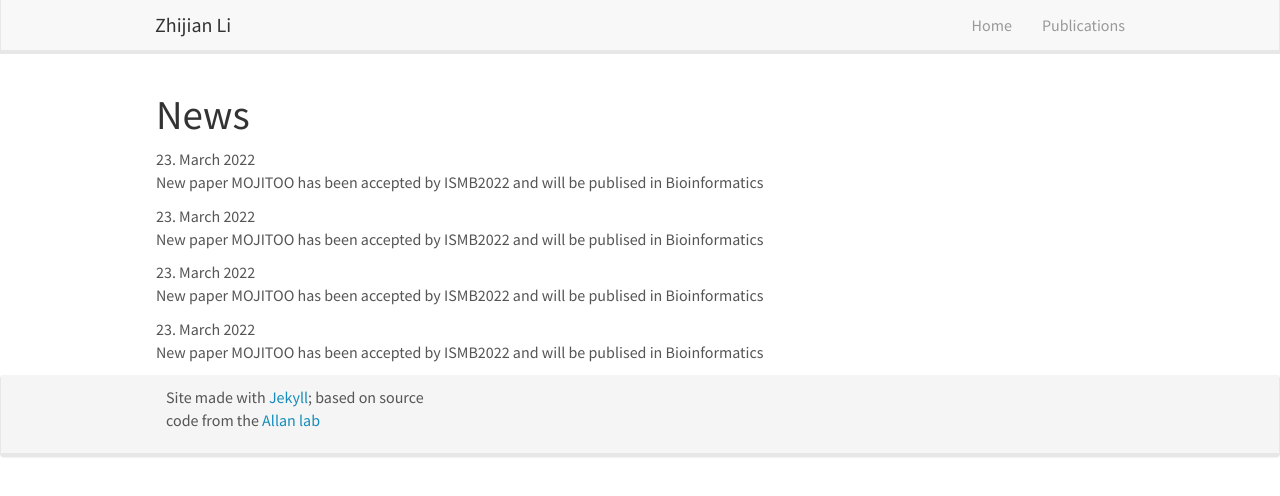
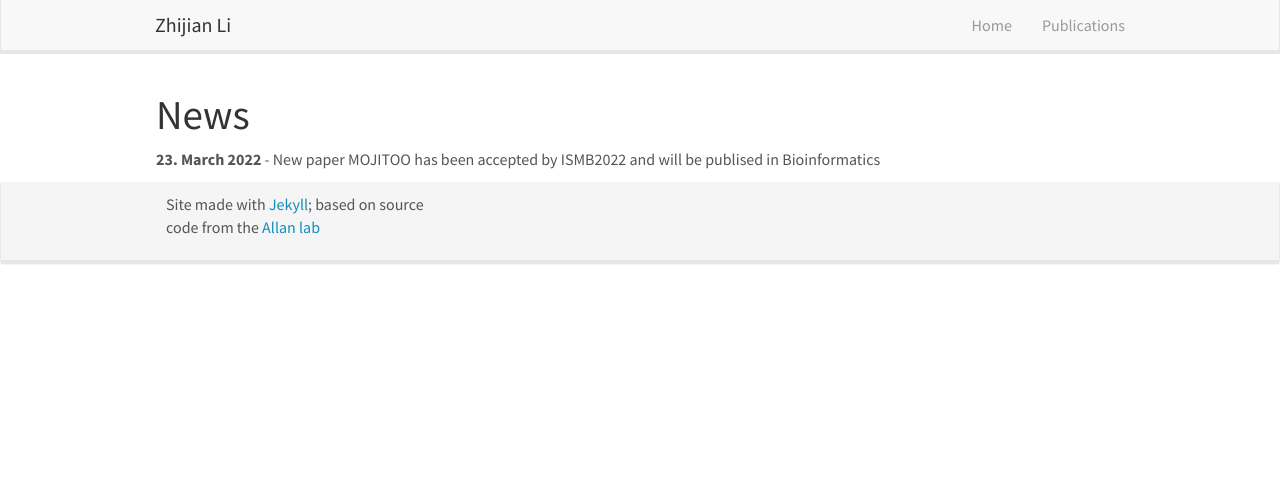
Before and after one commit to lzj1769/lzj1769.github.io, a Jekyll site: the page built from _pages/allnews.md, in a window 1280 px wide. Shown: the top 496 px of the page. Built offline with Jekyll 4.4.1, drawn with Linux system fonts in a browser that asks for light colours; nearby versions of some CDN libraries.

Commit message:
update news

```diff
--- a/_data/news.yml
+++ b/_data/news.yml
@@ -1,8 +1,2 @@
 - date: 23. March 2022
   headline: New paper MOJITOO has been accepted by ISMB2022 and will be publised in Bioinformatics
-- date: 23. March 2022
-  headline: New paper MOJITOO has been accepted by ISMB2022 and will be publised in Bioinformatics
-- date: 23. March 2022
-  headline: New paper MOJITOO has been accepted by ISMB2022 and will be publised in Bioinformatics
-- date: 23. March 2022
-  headline: New paper MOJITOO has been accepted by ISMB2022 and will be publised in Bioinformatics
--- a/_pages/allnews.md
+++ b/_pages/allnews.md
@@ -8,5 +8,5 @@ permalink: /allnews.html
 # News
 
 {% for article in site.data.news %}
-<p>{{ article.date }}<br>{{ article.headline}}</p>
+<p><b> {{ article.date }} </b> - {{ article.headline}}</p>
 {% endfor %}
```
